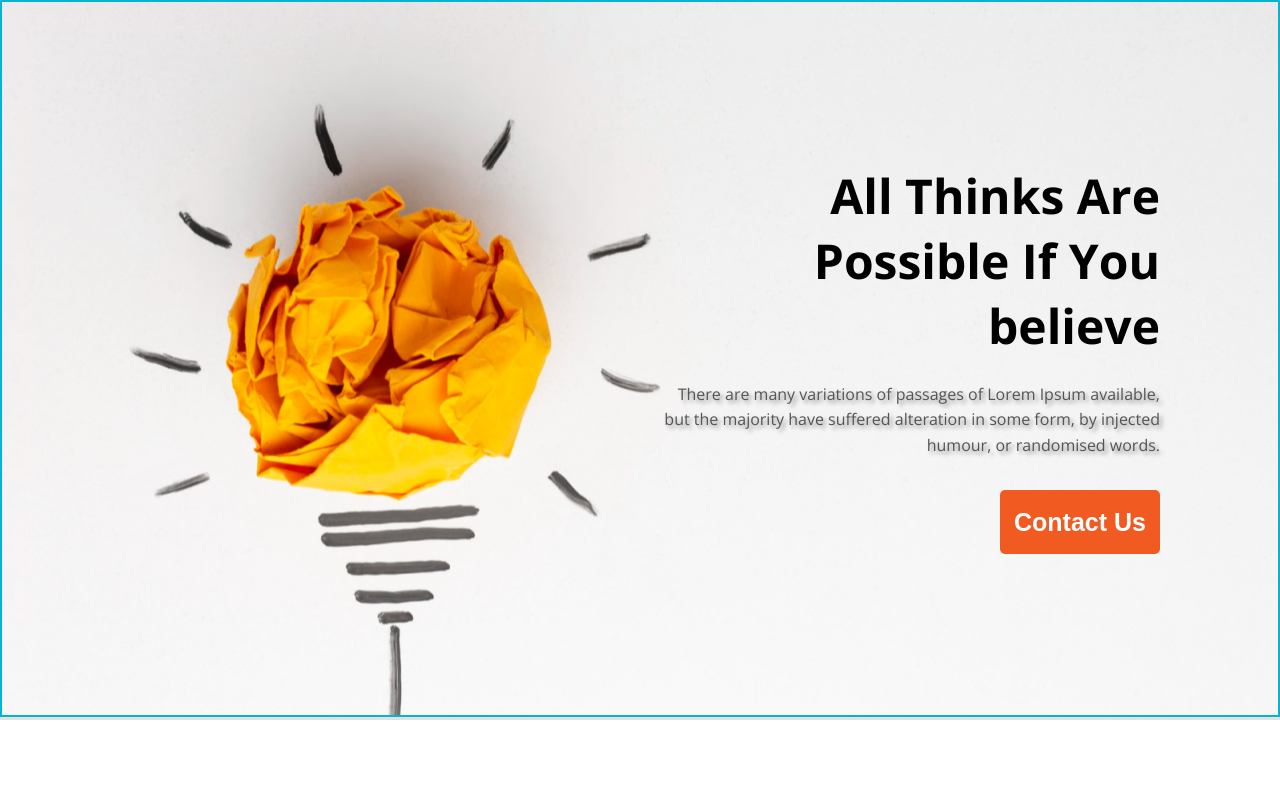
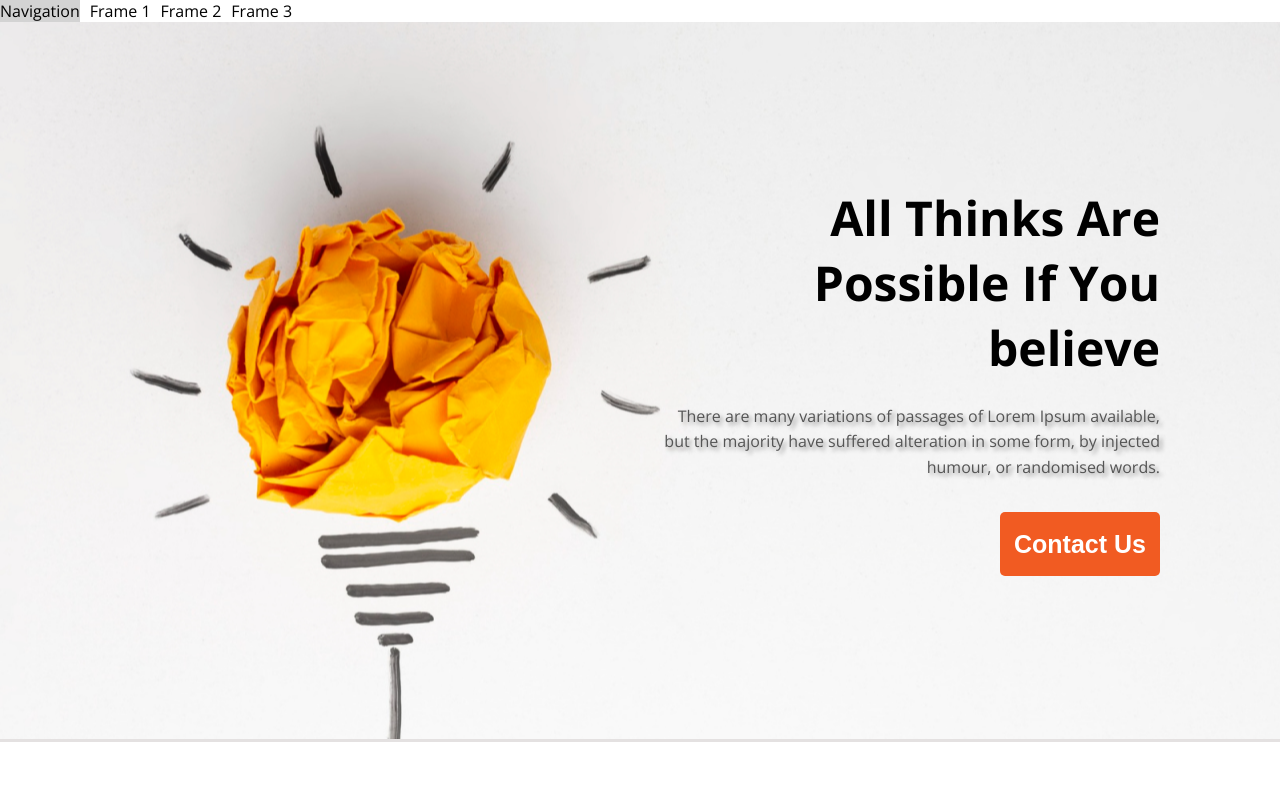
Before and after one commit to cseanwar/new-year-new-me-practice-code, a plain HTML site: page frame1.html in a window 1280 px wide. Shown: the top 800 px of the page. Drawn offline with nearby package versions, Linux system fonts and the light colour scheme.

Commit message:
Added 3 frame according to figma with nav menu

```diff
--- a/frame1.html
+++ b/frame1.html
@@ -10,10 +10,19 @@
 
     <link rel="stylesheet" href="https://cdnjs.cloudflare.com/ajax/libs/font-awesome/7.0.1/css/all.min.css" integrity="sha512-2SwdPD6INVrV/lHTZbO2nodKhrnDdJK9/kg2XD1r9uGqPo1cUbujc+IYdlYdEErWNu69gVcYgdxlmVmzTWnetw==" crossorigin="anonymous" referrerpolicy="no-referrer" />
 
+    <link rel="stylesheet" href="styles/nav.css">
     <link rel="stylesheet" href="styles/frame1.css">
 </head>
 <body class="font-open-sans">
     <header>
+        <nav>
+            <ul>
+                <li><a href="nav.html">Navigation</a></li>
+                <li><a href="frame1.html">Frame 1</a></li>
+                <li><a href="frame2.html">Frame 2</a></li>
+                <li><a href="frame3.html">Frame 3</a></li>
+            </ul>
+        </nav>
         <section class="banner">
             <div class="banner-content">
                 <h1>All Thinks Are Possible If You believe</h1>
--- /dev/null
+++ b/styles/nav.css
@@ -0,0 +1,17 @@
+nav ul{
+    display: flex;
+}
+
+nav li{
+    list-style: none;
+    margin-right: 10px;
+}
+
+nav li a {
+    text-decoration: none;
+    color: black;
+}
+
+nav li:hover{
+    background-color: lightgray;
+}
```
Also changed, not shown: frame2.html (+9 -0 lines), frame3.html (+9 -0 lines), index.html (added, +32 -0 lines).
